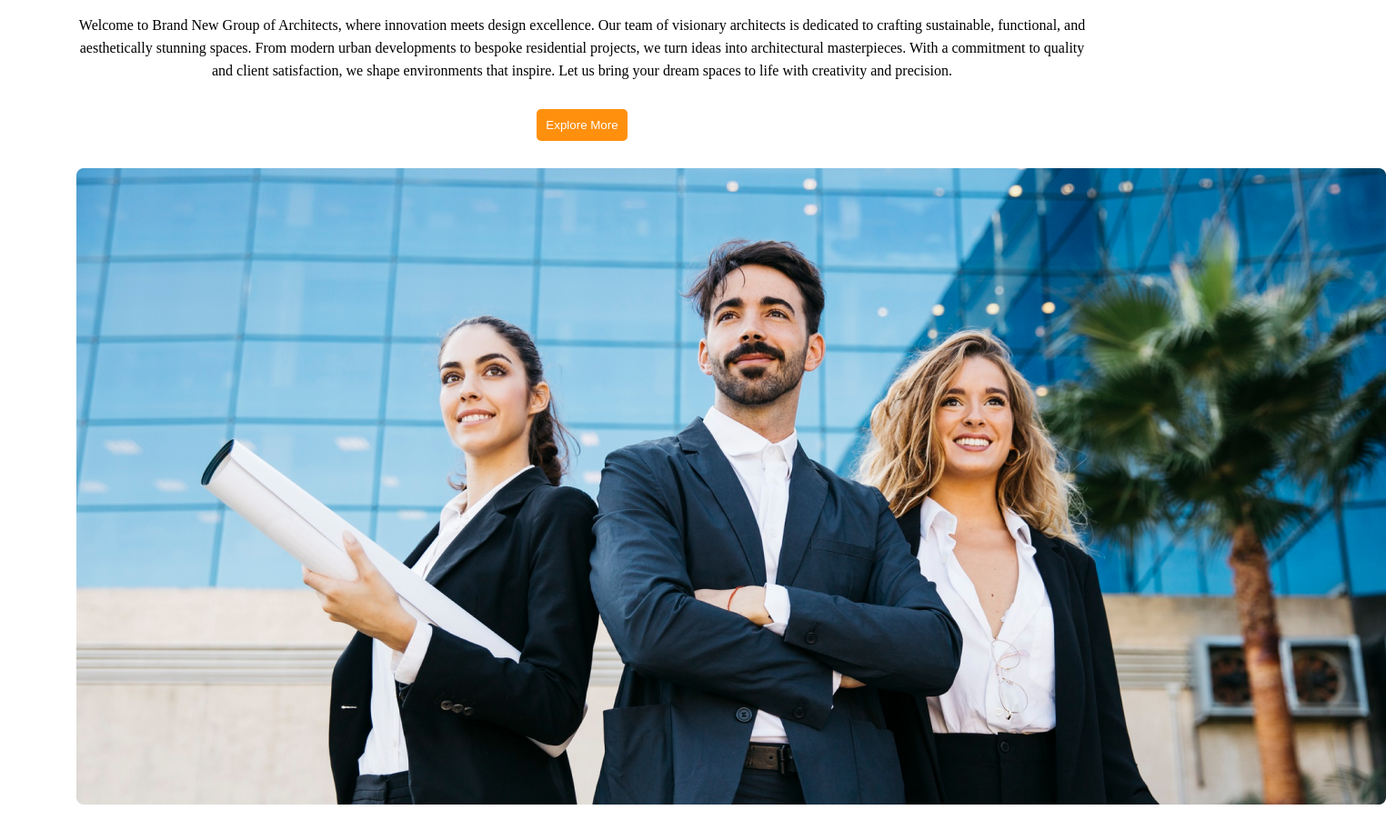
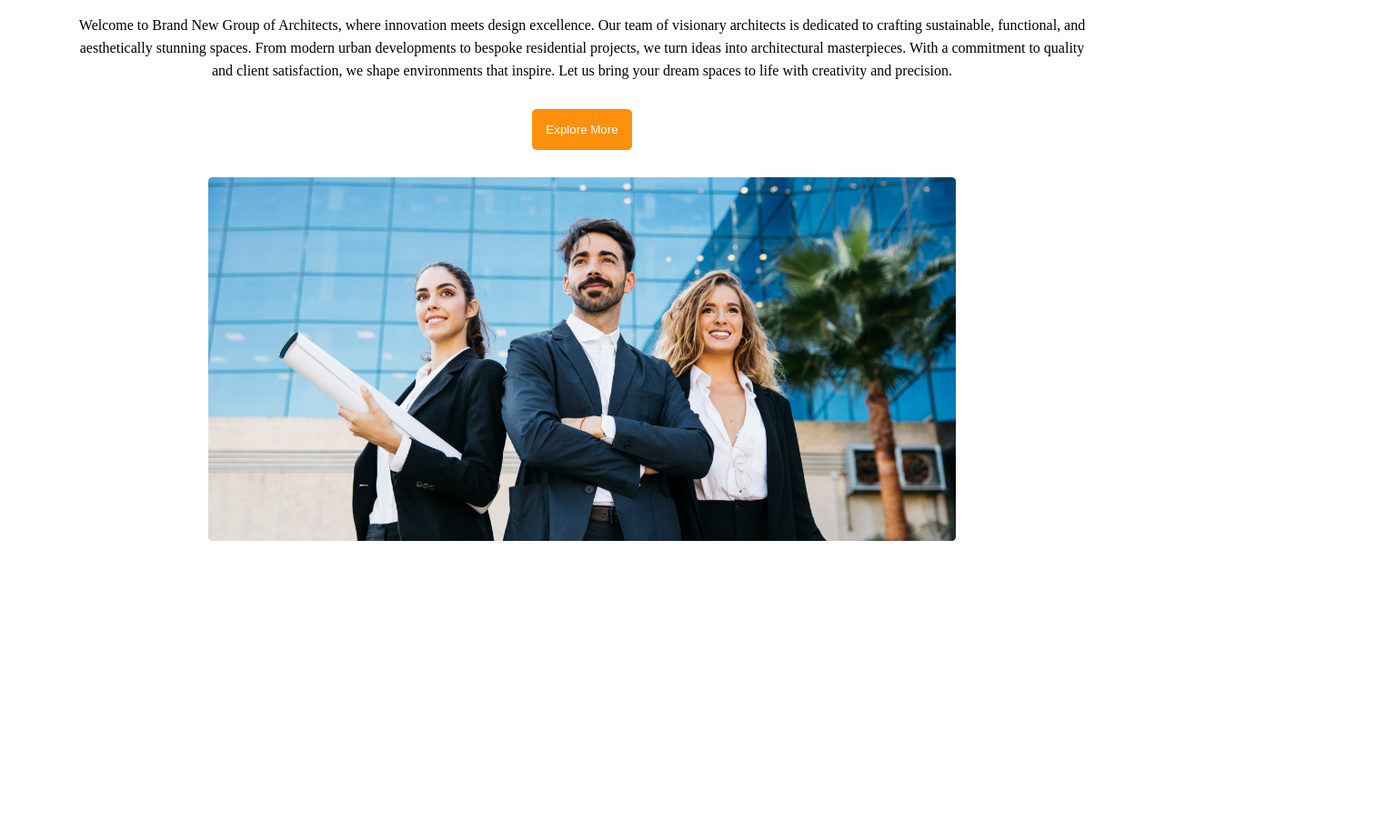
Before and after one commit to tonmoy3673/architects, a plain HTML site: page index.html in a window 1280 px wide. Shown: the part 220-1144 px from the top of the page at 91% size, 1524 px wide, since content can reach past the window. After the commit the page ends 875 px from the top, so only its background shows below. Drawn offline with Linux system fonts and the light colour scheme.

Commit message:
:pencil added image

```diff
--- a/style.css
+++ b/style.css
@@ -45,7 +45,7 @@
   margin: 30px 0;
 }
 .btn {
-  padding: 10px;
+  padding: 15px;
   color: #fff;
   background-color: #ff900e;
   border-radius: 5px;
@@ -56,3 +56,7 @@
 .btn:hover {
   background-color: red;
 }
+.banner-img {
+  max-width: 1200px;
+  max-height: 400px;
+}
```
